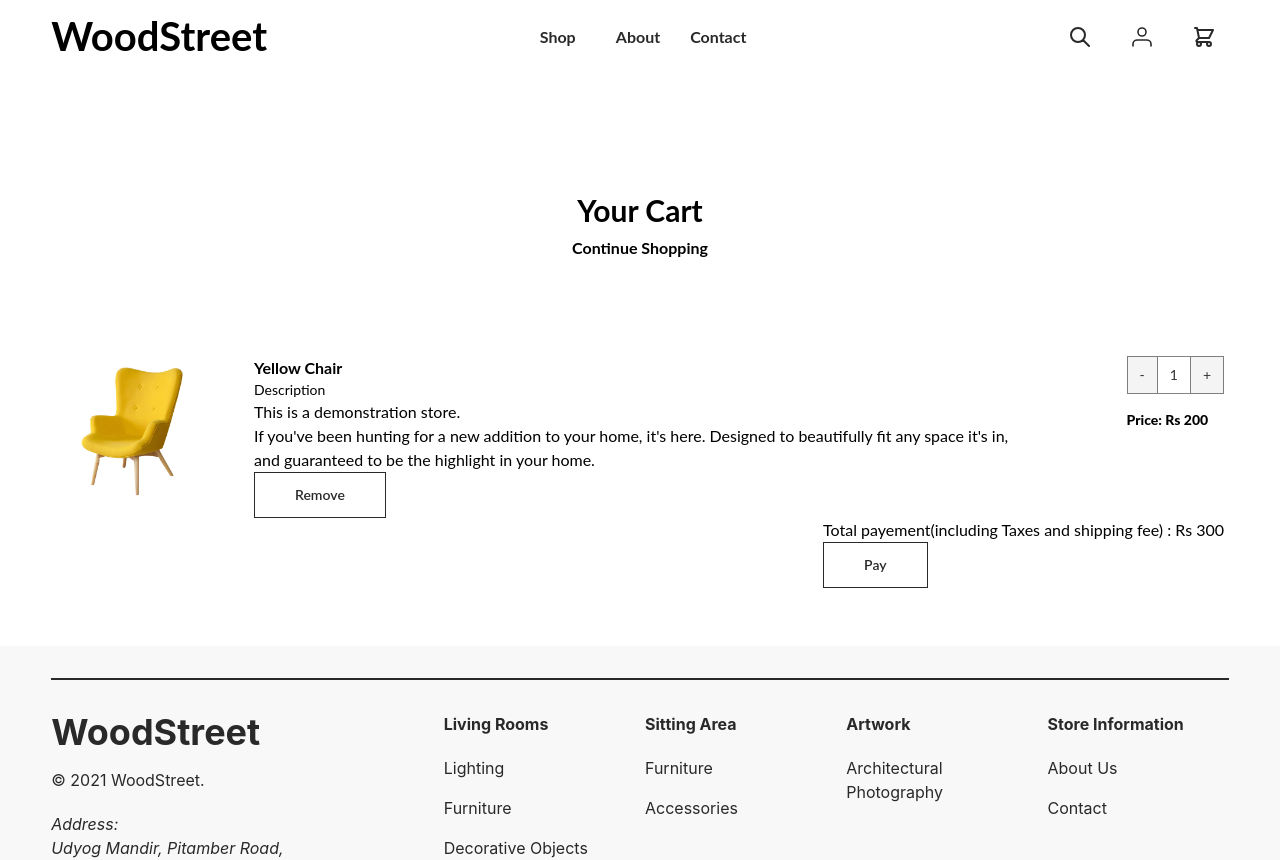
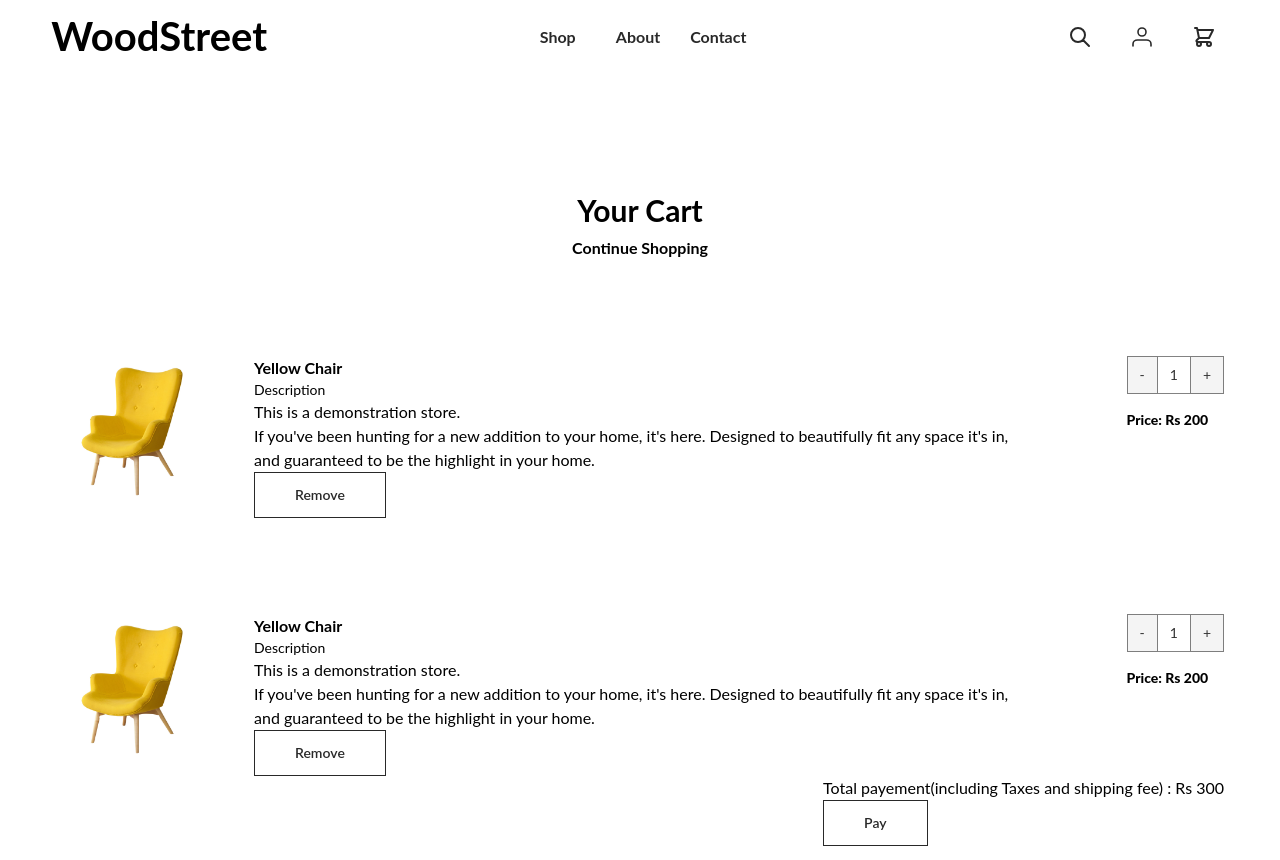
Before and after one commit to DeepTalekar/WoodStreet, a Next.js app in the folder woodstreet-ui/: page /Cart in a window 1280 px wide. Shown: the top 860 px of the page. Built offline with nearby package versions, Linux system fonts and the light colour scheme.

Commit message:
Product Display

```diff
--- /dev/null
+++ b/woodstreet-ui/components/CartDisplay.js
@@ -0,0 +1,78 @@
+import React from 'react'
+import yellowChair from '../public/images/products/yellowChair.webp'
+import Link from 'next/link';
+import Image from 'next/image';
+import {  useState } from 'react';
+import Counter from '../components/Counter';
+import Button from '../components/Button';
+
+const CartDisplay = (props) => {
+    const [count, setCount] = useState(1);
+
+
+    function increment() {
+        setCount(count+1)
+      }
+
+      function decrement() {
+        setCount(count-1)
+
+      }
+
+
+      let prize = count * props.price;
+    return (
+        <div className="flex justify-around mt-24">
+        <div>
+        <Image src={props.image} width={150}
+        height={150}
+        layout='fixed' />
+        </div>
+        <div className="float-right pr-14">
+         <div className="px-12">
+           <h1 className=" font-bold">{props.name}</h1>
+           <p className=" text-sm">Description</p>
+           <p className="">This is a demonstration store.</p>
+           <p className=" "> If you've been hunting for a new addition to your home, it's here.
+              Designed to beautifully fit any space it's in,
+            and guaranteed to be the highlight in your home.</p>
+            <Button
+           href=''
+           title='Remove'
+           buttonStyle='border border-primary text-primary text-sm font-semibold bg-white hover:bg-secondary hover:border-secondary py-3'
+
+         />
+         </div>
+        </div>
+
+        <div className>
+        <section className='flex flex-row justify-between items-center text-mineShaft'>
+         <button
+           className={`border border-mineShaft border-opacity-60 text-sm font-normal px-3 py-2 bg-mineShaft bg-opacity-5 ${
+           count == 1 ? 'cursor-not-allowed' : 'cursor-pointer'
+           }`}
+           disabled={count == 1} // Minimum Quantity customer can order
+           onClick={decrement}>
+           -
+         </button>
+         <p className='border-t border-b border-mineShaft border-opacity-60 text-sm font-normal px-3 py-2'>
+          {count}
+         </p>
+         <button
+          className={`border border-mineShaft border-opacity-60 text-sm font-normal px-3 py-2 bg-mineShaft bg-opacity-5 ${
+          count == 10 ? 'cursor-not-allowed' : 'cursor-pointer'
+          }`}
+          disabled={count == 10} // Maximum Quantity customer can order
+          onClick={increment}>
+          +
+         </button>
+         </section>
+         <h1 className="text-sm font-extrabold pt-4">Price: Rs {prize}</h1>
+
+       </div>
+    </div>
+    )
+}
+
+
+export default CartDisplay
--- a/woodstreet-ui/pages/Cart.js
+++ b/woodstreet-ui/pages/Cart.js
@@ -10,6 +10,7 @@ import Counter from '../components/Counter';
 import Button from '../components/Button';
 import Screen from '../components/Screen';
 import yellowChair from '../public/images/products/yellowChair.webp'
+import CartDisplay from '../components/CartDisplay';
 
 
 export default function Cart(props) {
@@ -29,6 +30,7 @@ export default function Cart(props) {
 
  let prize = count * price;
  let prize1 = prize + 100;
+ let ten=10;
 
  function Payment() {
   alert(`Payement of Rs ${prize1} is done succesfully`);
@@ -72,55 +74,13 @@ export default function Cart(props) {
             </Link>
           </div>
 
-         <div className="flex justify-around mt-24">
-           <div>
-           <Image src={yellowChair} width={150}
-           height={150}
-           layout='fixed' />
-           </div>
-           <div className="float-right pr-14">
-            <div className="px-12">
-              <h1 className=" font-bold">Yellow Chair</h1>
-              <p className=" text-sm">Description</p>
-              <p className="">This is a demonstration store.</p>
-              <p className=" "> If you've been hunting for a new addition to your home, it's here.
-                 Designed to beautifully fit any space it's in,
-               and guaranteed to be the highlight in your home.</p>
-               <Button
-              href=''
-              title='Remove'
-              buttonStyle='border border-primary text-primary text-sm font-semibold bg-white hover:bg-secondary hover:border-secondary py-3'
-              onClick={Remove}
-            />
-            </div>
-           </div>
 
-           <div className>
-           <section className='flex flex-row justify-between items-center text-mineShaft'>
-            <button
-              className={`border border-mineShaft border-opacity-60 text-sm font-normal px-3 py-2 bg-mineShaft bg-opacity-5 ${
-              count == 1 ? 'cursor-not-allowed' : 'cursor-pointer'
-              }`}
-              disabled={count == 1} // Minimum Quantity customer can order
-              onClick={decrement}>
-              -
-            </button>
-            <p className='border-t border-b border-mineShaft border-opacity-60 text-sm font-normal px-3 py-2'>
-             {count}
-            </p>
-            <button
-             className={`border border-mineShaft border-opacity-60 text-sm font-normal px-3 py-2 bg-mineShaft bg-opacity-5 ${
-             count == 10 ? 'cursor-not-allowed' : 'cursor-pointer'
-             }`}
-             disabled={count == 10} // Maximum Quantity customer can order
-             onClick={increment}>
-             +
-            </button>
-            </section>
-            <h1 className="text-sm font-extrabold pt-4">Price: Rs {prize}</h1>
+         <CartDisplay image={yellowChair} name="Yellow Chair" price={200}/>
+         <CartDisplay image={yellowChair} name="Yellow Chair" price={200}/>
 
-          </div>
-        </div>
+
+
+
         <div className="float-right ">
           <p>Total payement(including Taxes and shipping fee) : Rs {prize1}</p>
 
```
